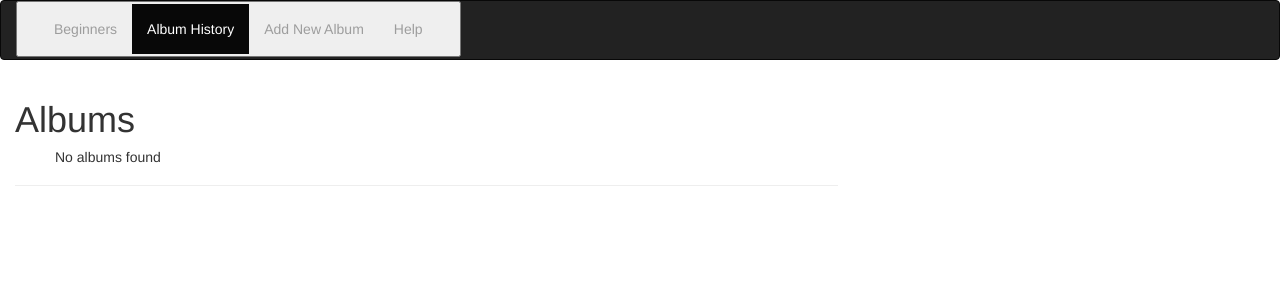
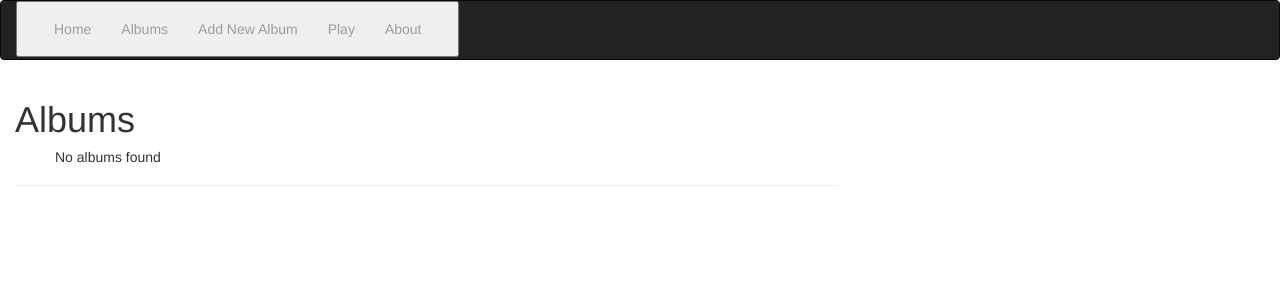
Before and after one commit to bennettdaley/smart-turntable-webapp, a Flask app: page /albums in a window 1280 px wide. Shown: the top 300 px of the page. Run offline with Flask 2, Linux system fonts and the light colour scheme; data that the repository does not hold is empty; some libraries are stand-ins or nearby versions.

Commit message:
Edited layout links

```diff
--- a/templates/layout.html
+++ b/templates/layout.html
@@ -19,10 +19,11 @@
     <button>
     <div class="collapse navbar-collapse" id="myNavbar">
       <ul class="nav navbar-nav">
-        <li><a href="#">Beginners</a></li>
-        <li class="active"><a href="#">Album History</a></li>
+        <li><a href="{{ url_for('index') }}">Home</a></li>
+        <li><a href="albums">Albums</a></li>
         <li><a href="#">Add New Album</a></li>
-        <li><a href="#">Help</a></li>
+        <li><a href="#">Play</a></li>
+        <li><a href="#">About</a></li>
       </ul>
       </div>
   </div>
```
